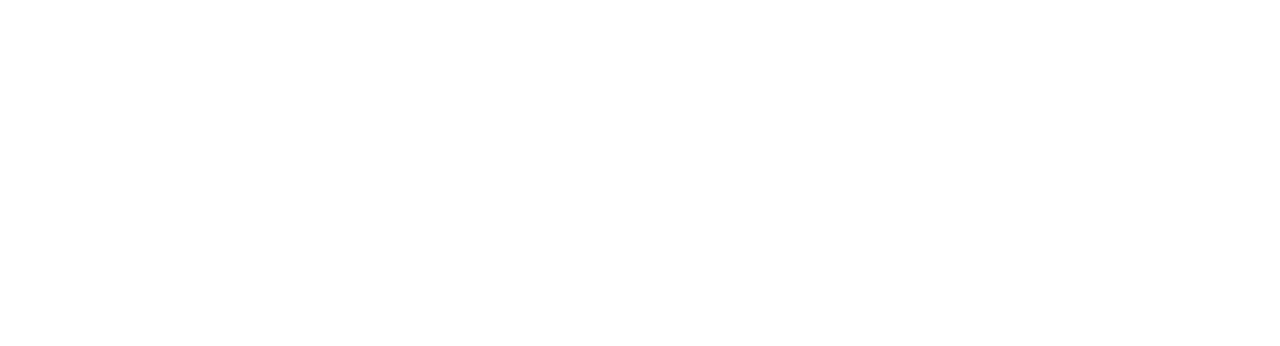
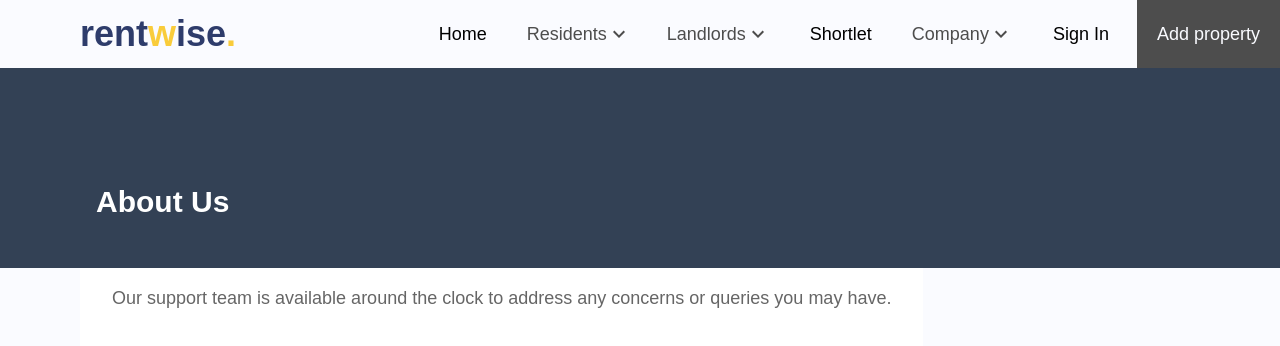
Before and after one commit to Obadea/rentwise, a React (Create React App) app: page /contact in a window 1280 px wide. Before the commit this address had no page. Shown: the top 346 px of the page. Built offline with nearby package versions, Linux system fonts and the light colour scheme; a web font is replaced by a local one.

Commit message:
contact us form setup

```diff
--- a/src/App.js
+++ b/src/App.js
@@ -33,7 +33,7 @@ function App() {
       <Route path="/aboutus" element={<AboutUsPage />} />
       <Route path="/blog" element={<BlogPage />} />
       <Route path="/wisemen" element={<WiseMenPage />} />
-      <Route path="/contactus" element={<ContactUsPage />} />
+      <Route path="/contact" element={<ContactUsPage />} />
       {/* <Route path="/passwordreset" element={<PasswordReset />} />
       <Route path="/otpreset" element={<OtpReset />} /> */}
     </Routes>
--- a/src/pages/contactuspage/ContactUsPage.jsx
+++ b/src/pages/contactuspage/ContactUsPage.jsx
@@ -1,5 +1,6 @@
 import React from "react";
 import Header from "../../components/Header";
+import Breadcrumb from "../../components/BreadCrumb";
 
 function ContactUsPage() {
   return (
@@ -8,6 +9,17 @@ function ContactUsPage() {
       <div className="h-[200px] bg-slate-700 flex items-end pb-12  lg:px-24">
         <h3 className="font-bold text-white text-3xl">About Us</h3>
       </div>
+      <div className="flex flex-col lg:flex-row lg:justify-between px-2 lg:px-20">
+        <div className="flex flex-col lg:gap-10 lg:py-4 lg:px-8 bg-white ">
+          <h4 className="font-normal text-lg text-customStreetcolor">
+            Our support team is available around the clock to address any
+            concerns or queries you may have.
+          </h4>
+          <form className="flex">
+            <div className="flex flex-col lg:flex-row"></div>
+          </form>
+        </div>
+      </div>
     </div>
   );
 }
```
